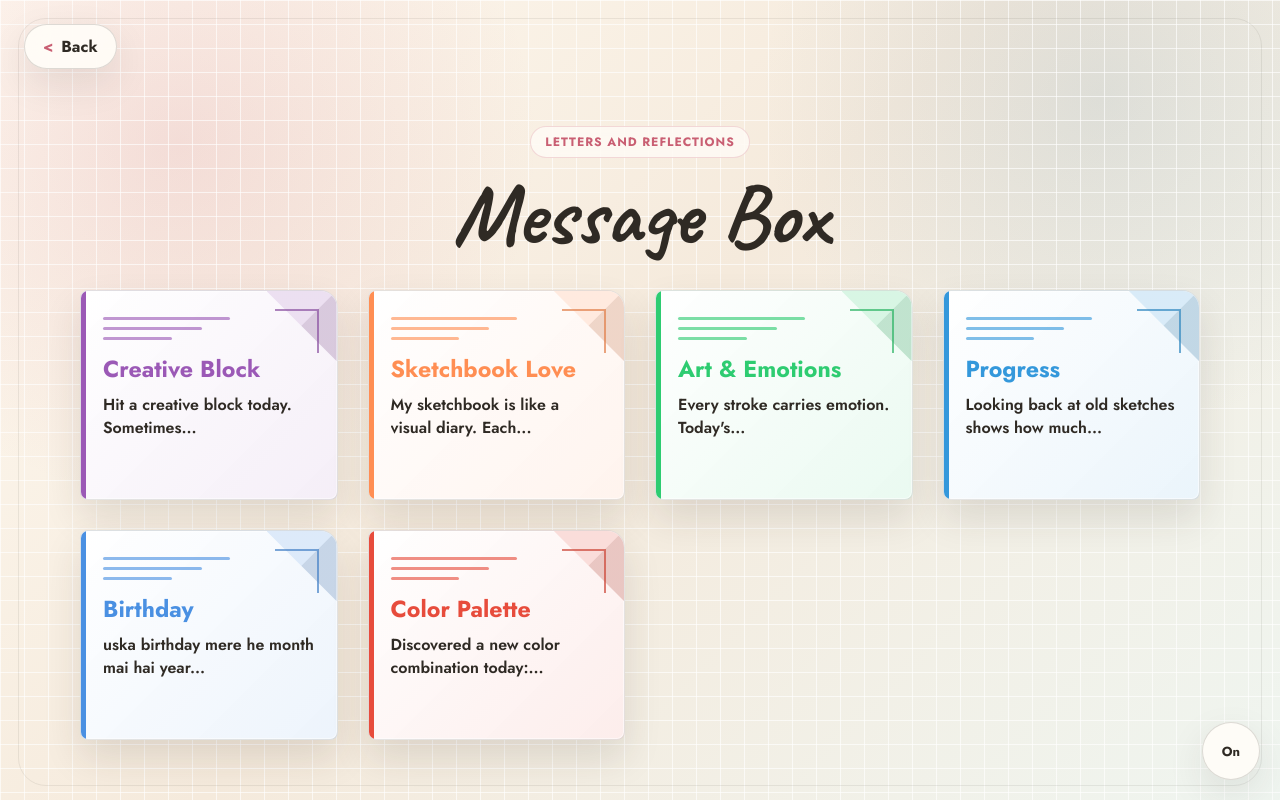
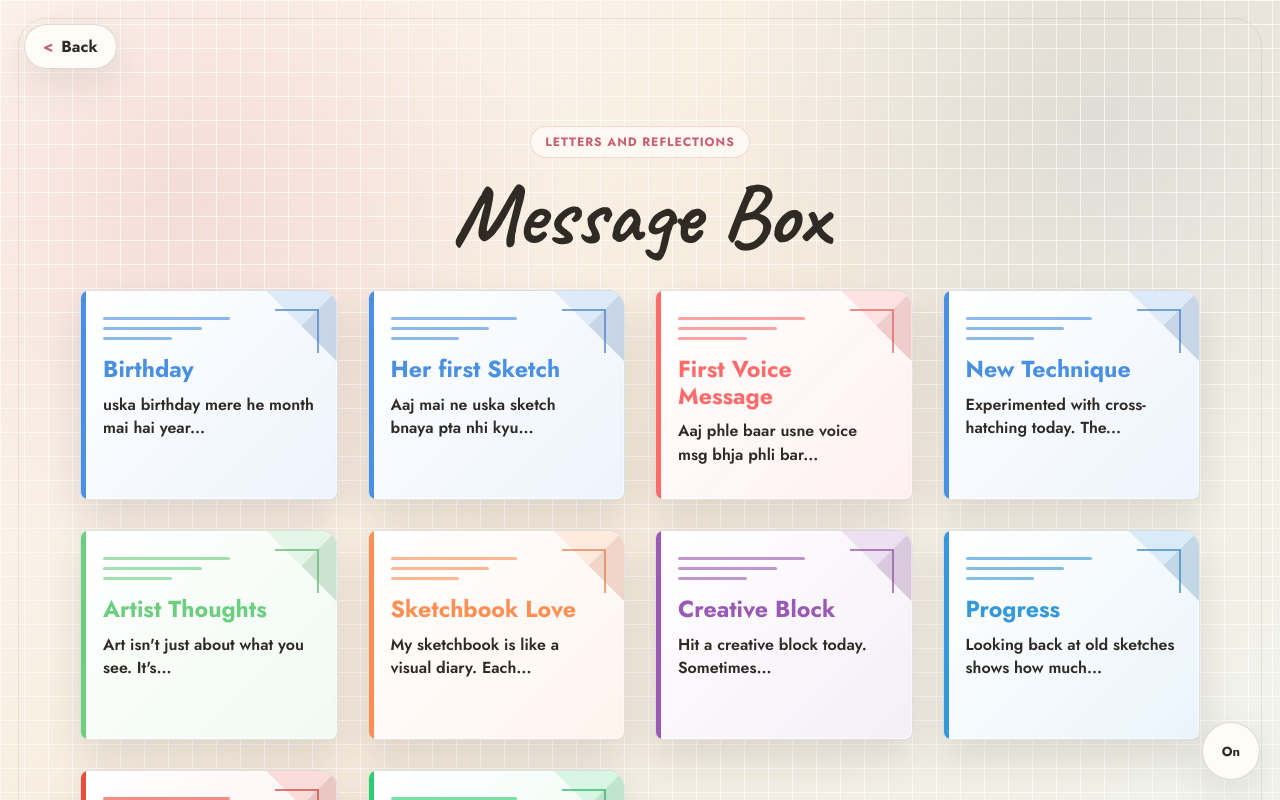
Before and after one commit to SIDDHARTHBHUMIHAR/hehehe, a React (Vite) app: page /message-box in a window 1280 px wide. Shown: the top 800 px of the page. Built offline with nearby package versions, Linux system fonts and the light colour scheme.

Commit message:
Show all messages consistently in MessageBox

```diff
--- a/src/pages/MessageBox.jsx
+++ b/src/pages/MessageBox.jsx
@@ -1,5 +1,5 @@
 import { AnimatePresence, motion as Motion } from "framer-motion";
-import { useEffect, useState } from "react";
+import { useState } from "react";
 import { useNavigate } from "react-router-dom";
 import { messages } from "./messagesData.js";
 
@@ -18,13 +18,9 @@ const getMessagePreview = (content) => {
 const MessageBox = () => {
   const navigate = useNavigate();
   const [activeMessage, setActiveMessage] = useState(null);
-  const [visibleMessages, setVisibleMessages] = useState([]);
-
-  useEffect(() => {
-    const count = 5 + Math.floor(Math.random() * 4);
-    const shuffled = [...messages].sort(() => 0.5 - Math.random());
-    setVisibleMessages(shuffled.slice(0, count));
-  }, []);
+  // Always render the complete collection. Randomly selecting a subset here
+  // made messages disappear and change whenever the page was refreshed.
+  const visibleMessages = messages;
 
   const activeIndex = visibleMessages.findIndex(
     (message) => message.id === activeMessage?.id
```
